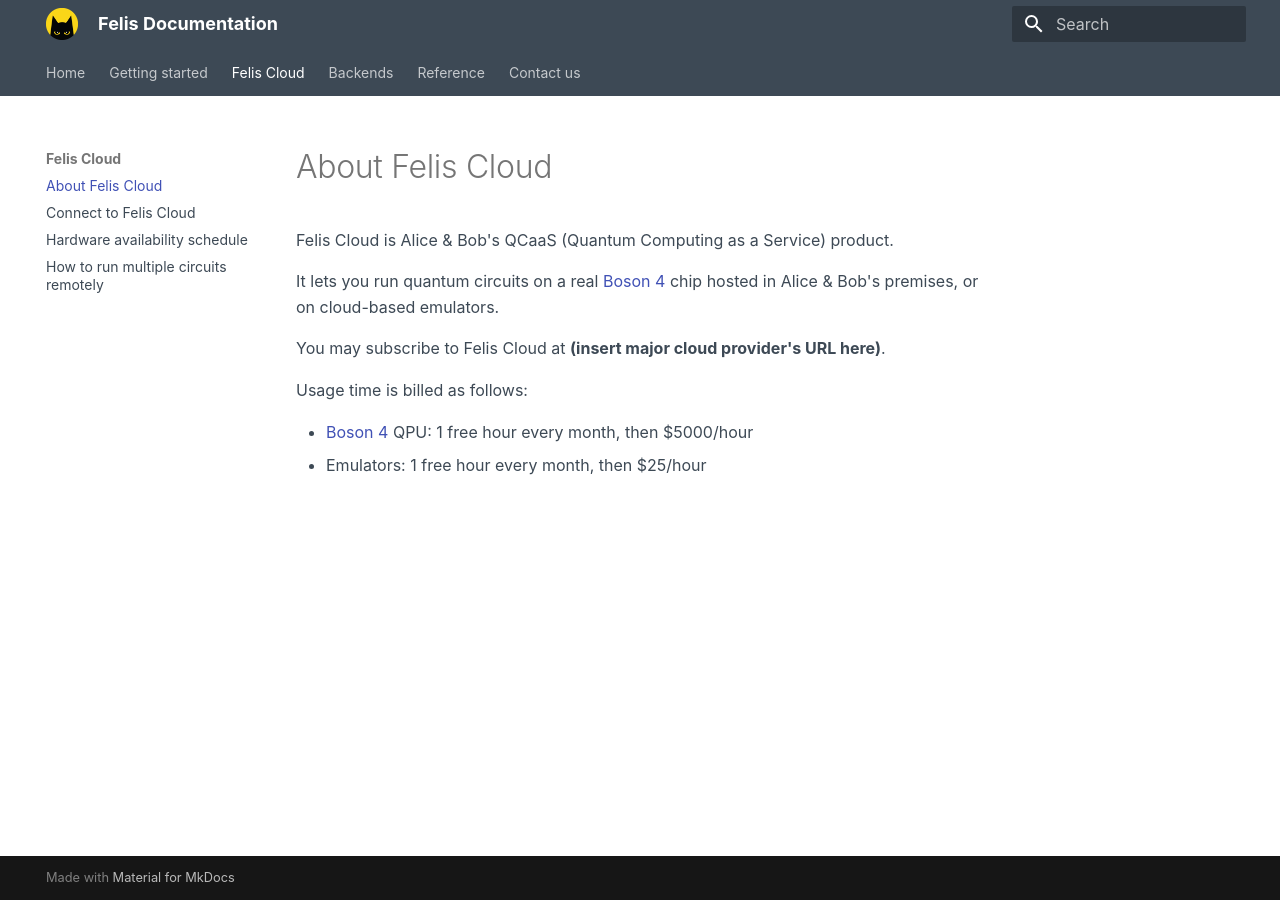
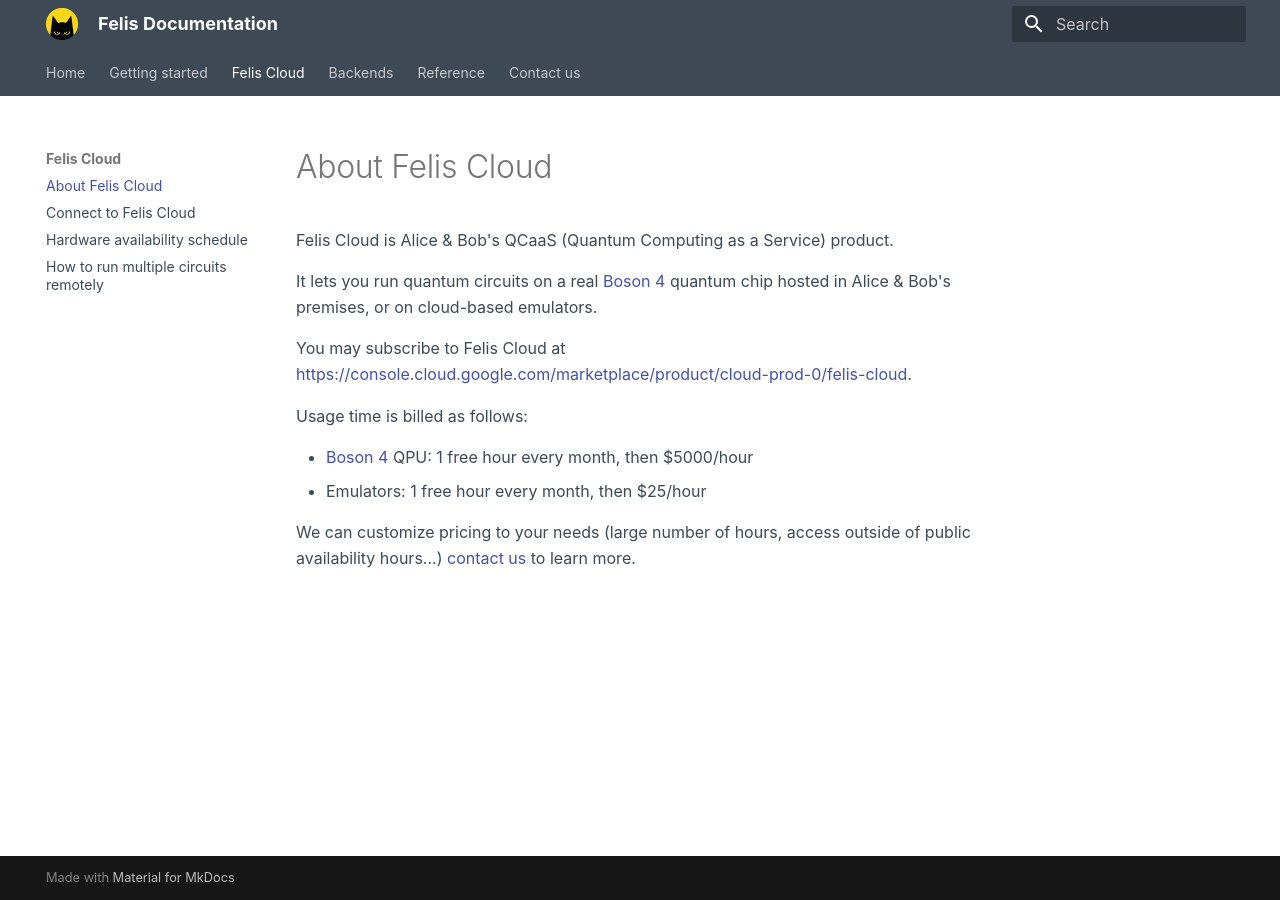
Before and after one commit to Alice-Bob-SW/felis, an MkDocs documentation site: the page built from docs/felis_cloud/about_felis_cloud.md, in a window 1280 px wide. Built offline with MkDocs 1.6.1 and Material for MkDocs 9.7.7, drawn with Linux system fonts in a browser that asks for light colours.

Commit message:
Added GCM link

```diff
--- a/docs/felis_cloud/about_felis_cloud.md
+++ b/docs/felis_cloud/about_felis_cloud.md
@@ -2,11 +2,13 @@
 
 Felis Cloud is Alice & Bob's QCaaS (Quantum Computing as a Service) product.
 
-It lets you run quantum circuits on a real [Boson 4](../reference/boson_4_chips.md) chip hosted in Alice & Bob's premises, or on cloud-based emulators.
+It lets you run quantum circuits on a real [Boson 4](../reference/boson_4_chips.md) quantum chip hosted in Alice & Bob's premises, or on cloud-based emulators.
 
-You may subscribe to Felis Cloud at **(insert major cloud provider's URL here)**.
+You may subscribe to Felis Cloud at [https://console.cloud.google.com/marketplace/product/cloud-prod-0/felis-cloud](https://console.cloud.google.com/marketplace/product/cloud-prod-0/felis-cloud).
 
 Usage time is billed as follows:
 
 - [Boson 4](../reference/boson_4_chips.md) QPU: 1 free hour every month, then $5000/hour
 - Emulators: 1 free hour every month, then $25/hour
+
+We can customize pricing to your needs (large number of hours, access outside of public availability hours...) [contact us](../contact_us.md) to learn more.
```
